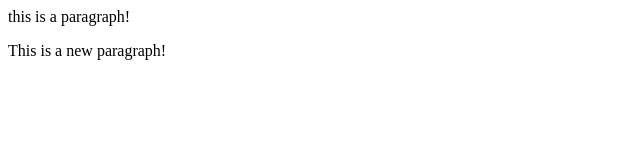
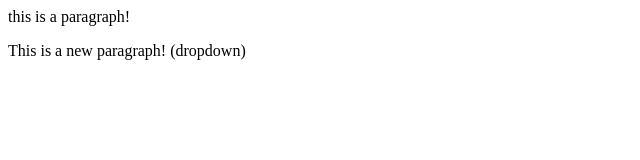
Before and after one commit to puttasiddu16/LocalRepo, a plain HTML site: page index.html in a window 1280 px wide. Shown: the full height of the page, 0-640 px from the left. Drawn offline with Linux system fonts and the light colour scheme.

Commit message:
Add dropdown

```diff
--- a/index.html
+++ b/index.html
@@ -1,2 +1,2 @@
 <p>this is a paragraph!</p>
-<p>This is a new paragraph!</p>
+<p>This is a new paragraph! (dropdown)</p>
```
